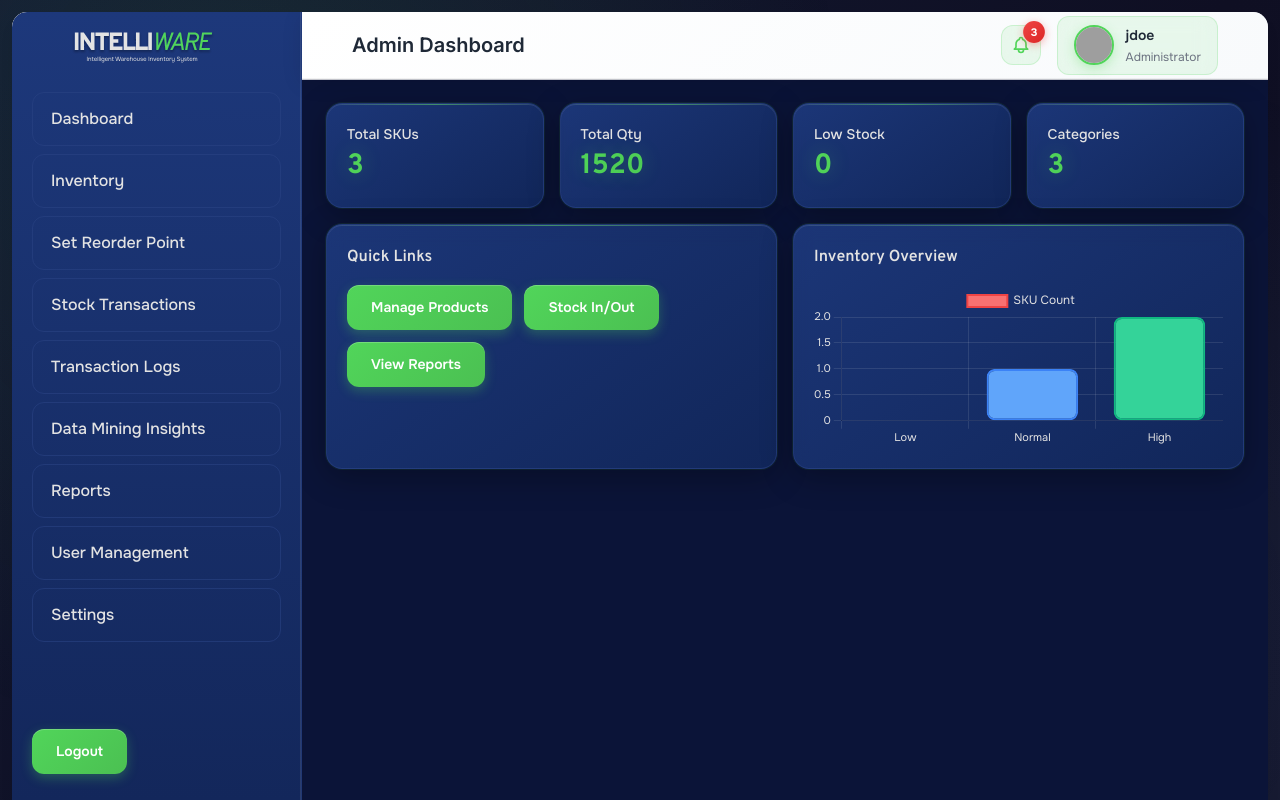
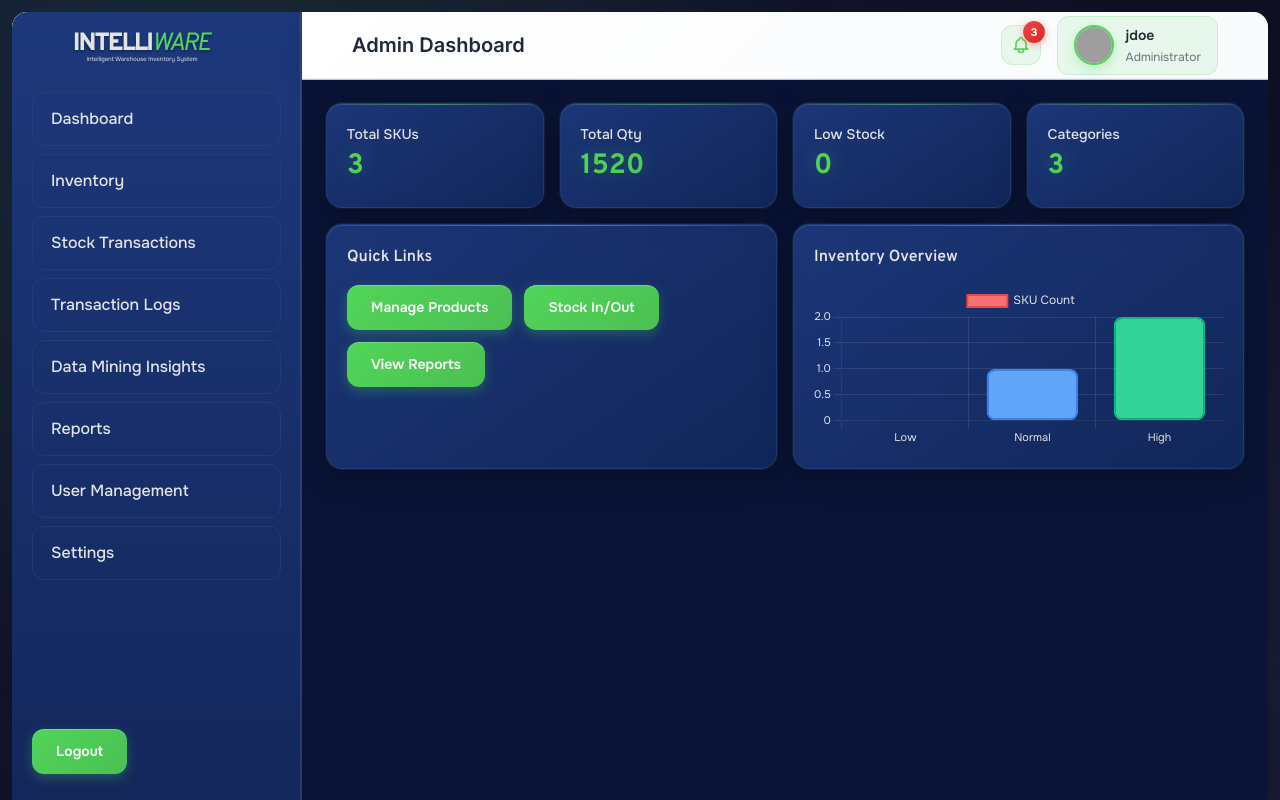
Before and after one commit to MilanFranco/IntelliWare_WIMS, a PHP site: page /dash_admin.php in a window 1280 px wide. Run offline with PHP 8.4, Linux system fonts and the light colour scheme; a user stored in the database is signed in; data comes from the database, SQL or seed files in the repository; data that the repository does not hold is empty; some libraries are stand-ins or nearby versions; grey boxes are pictures that could not be loaded.

Commit message:
Update dash_admin.php

```diff
--- a/dash_admin.php
+++ b/dash_admin.php
@@ -582,7 +582,6 @@ $conn->close();
       <div class="p-2 flex flex-col gap-[8px]">
         <a class="premium-menu-item" href="dash_admin.php">Dashboard</a>
         <a class="premium-menu-item" href="products.php">Inventory</a>
-        <a class="premium-menu-item" href="reorder.php">Set Reorder Point</a>
         <a class="premium-menu-item" href="transactions.php">Stock Transactions</a>
         <a class="premium-menu-item" href="transaction_logs.php">Transaction Logs</a>
         <a class="premium-menu-item" href="insights.php">Data Mining Insights</a>
```
